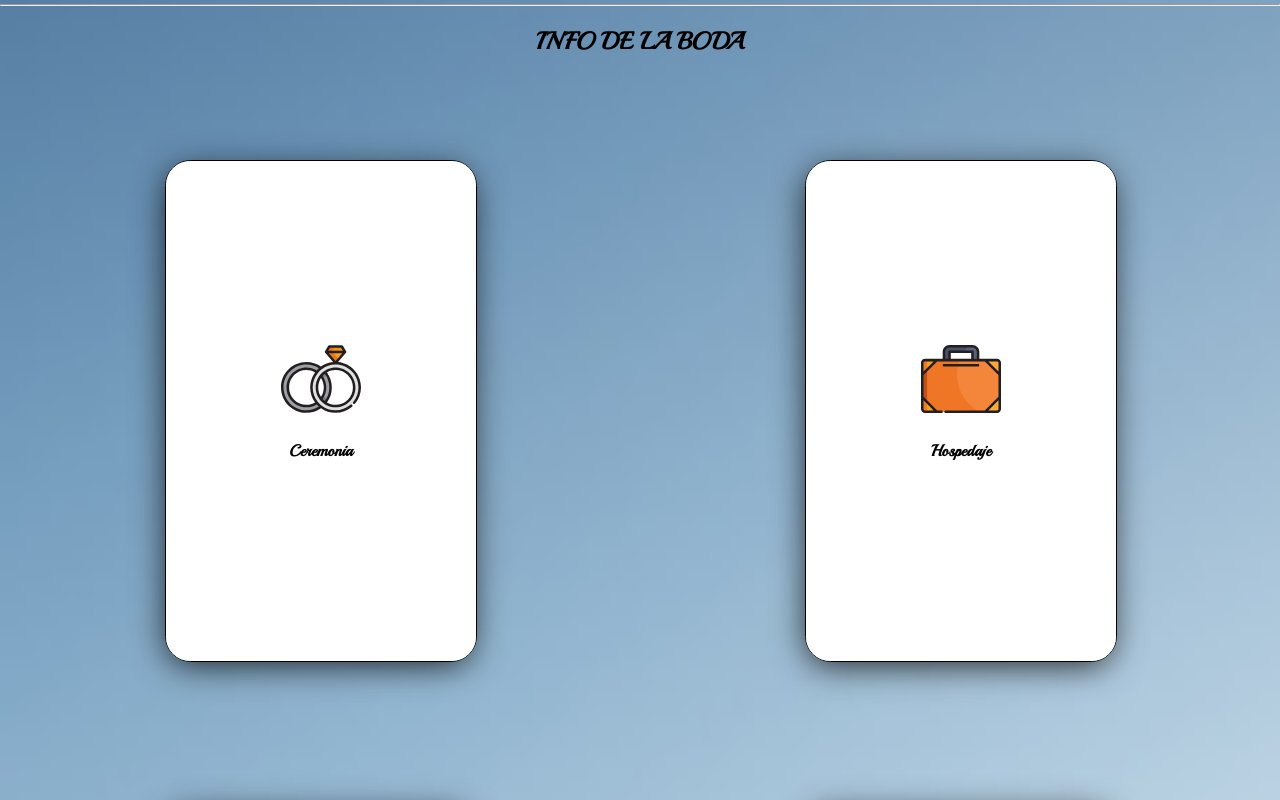
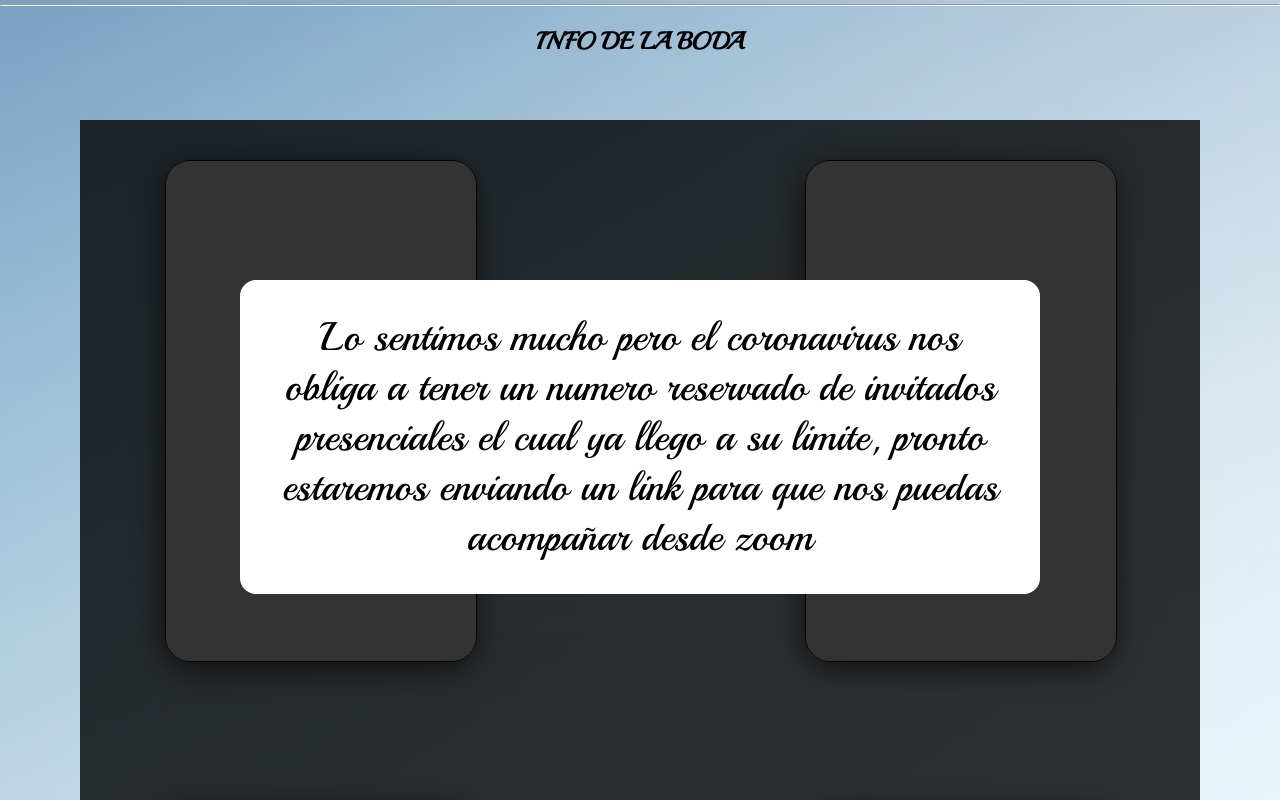
Before and after one commit to jvelasquezm1/matriApp, a React (Create React App) app: page /dashboard in a window 1280 px wide. Shown: the part 1340-2140 px from the top of the page. Built offline with nearby package versions, Linux system fonts and the light colour scheme; no server answers; grey boxes are pictures that could not be loaded.

Commit message:
Hide wedding info

```diff
--- a/src/components/app/App.scss
+++ b/src/components/app/App.scss
@@ -14,6 +14,23 @@
     height: 100vh;
     width: 100vw;
   }
+}
+
+.dark-banner {
+  position: absolute;
+  background-color: #000000cc;
+  width: 70rem;
+  height: 77rem;
+  z-index: 1;
+}
+
+.p-banner {
+  margin-top: 1rem;
+  background: white;
+  margin: 10rem;
+  padding: 2rem;
+  border-radius: 1rem;
+  font-size: 2.5rem;
 }
 
 ::selection {
--- a/src/components/app/Dashboard/index.tsx
+++ b/src/components/app/Dashboard/index.tsx
@@ -1,7 +1,6 @@
 /* eslint-disable react/jsx-no-target-blank */
 import React, { Component } from "react";
 import Card from "./Cards";
-import Form from "./Form";
 import {
   Dialog,
   DialogTitle,
@@ -102,6 +101,15 @@ export default class Dashboard extends Component {
         <hr />
         <h2 className="center">INFO DE LA BODA</h2>
         <div className="info">
+          <div className="dark-banner">
+            <p className="p-banner">
+              Lo sentimos mucho pero el coronavirus nos obliga a tener un numero
+              reservado de invitados presenciales el cual ya llego a su limite,
+              pronto estaremos enviando un link para que nos puedas acompañar
+              desde zoom
+            </p>
+          </div>
+
           <Card
             title="Ceremonia"
             description="San Andres"
@@ -247,7 +255,6 @@ export default class Dashboard extends Component {
           </div>
         </div>
         <hr />
-        <Form openConfirModal={this.handleOpen} />
         <Dialog
           open={this.state.confirmModal}
           onClose={this.handleClose}
--- a/src/components/app/Home/index.tsx
+++ b/src/components/app/Home/index.tsx
@@ -18,7 +18,7 @@ export default class Home extends Component {
             <h2 className="invitation">Invitación a nuestra boda</h2>
             <h4 className="invitation">Invitado: {this.getGuest()}</h4>
             <Link to="/dashboard">
-              <img width="20%" src="sign.png" alt="sign" />
+              <p>Click aqui para ver información</p>
             </Link>
           </div>
         </div>
```
Also changed, not shown: 1 other file (tests, documents, lock files or other folders).
